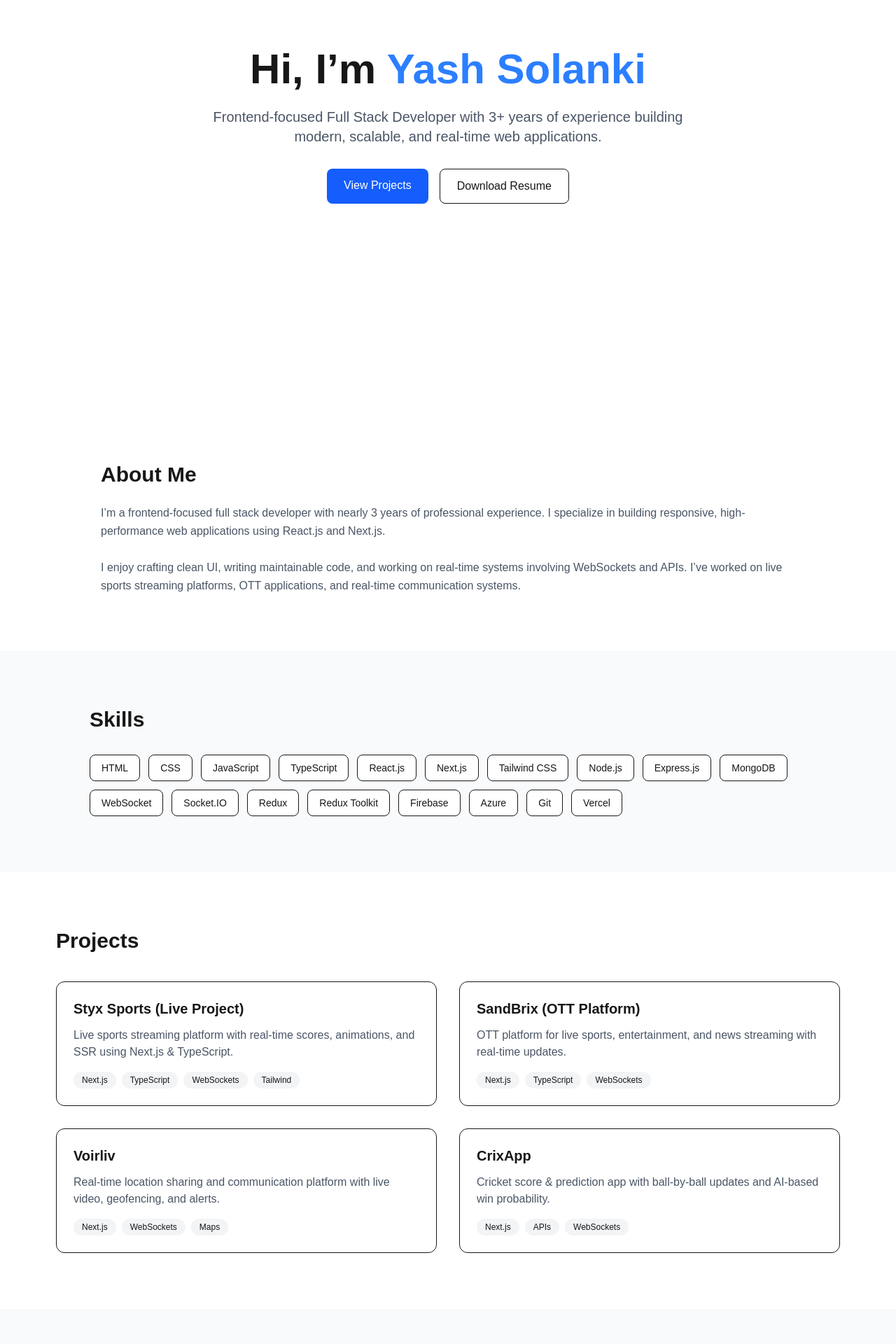
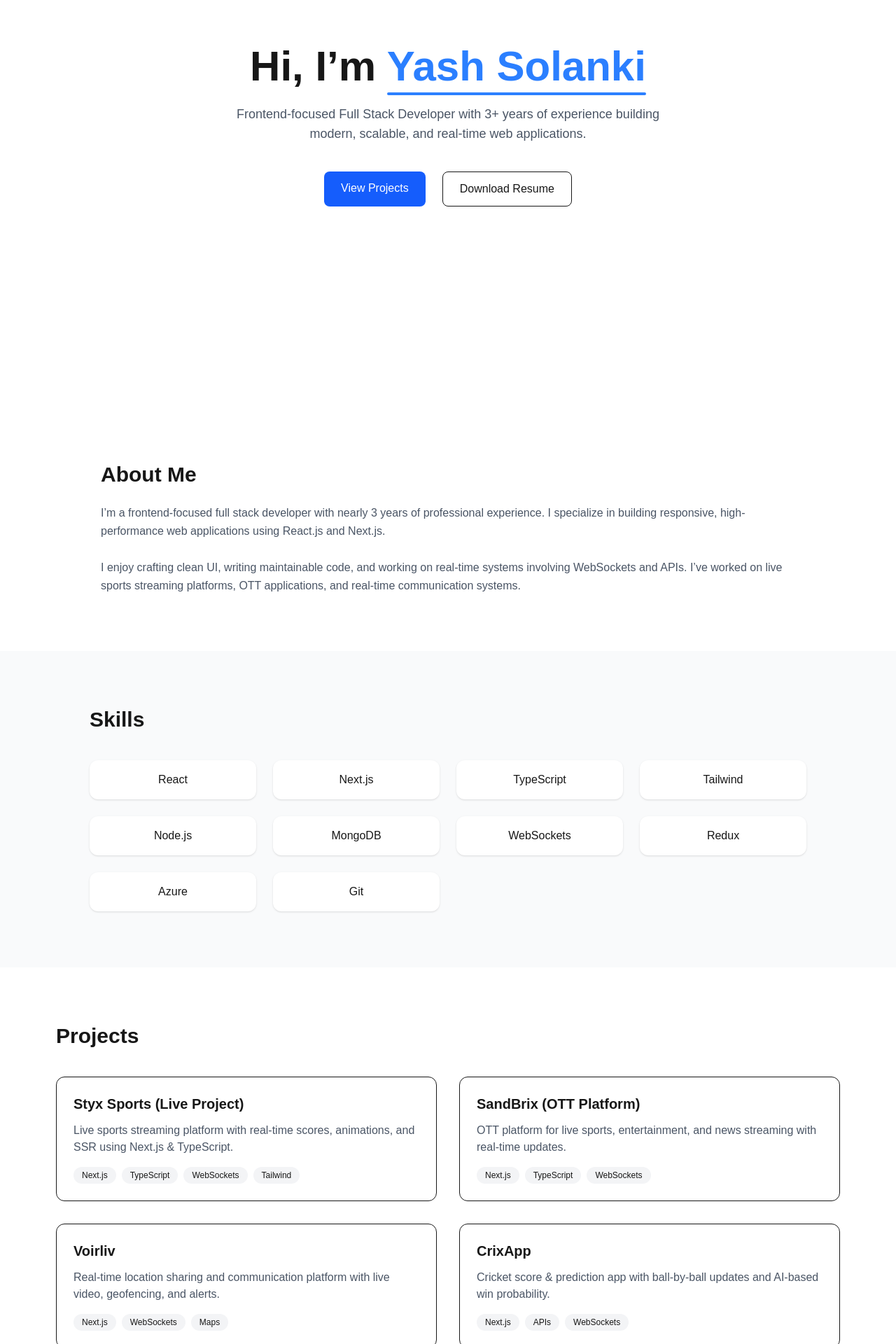
Before and after one commit to Yash0770/portfolio, a Next.js app: page / in a window 1280 px wide. Shown: the part 220-2140 px from the top of the page at 70% size. Built offline with nearby package versions, Linux system fonts and the light colour scheme.

Commit message:
feat: enhance Home page with AnimatedSection components and improve animations across various sections

```diff
--- a/app/page.tsx
+++ b/app/page.tsx
@@ -1,4 +1,5 @@
 import About from "@/components/About";
+import AnimatedSection from "@/components/AnimatedSection";
 import Contact from "@/components/Contact";
 import Hero from "@/components/Hero";
 import Projects from "@/components/Projects";
@@ -9,11 +10,11 @@ export default function Home() {
   return (
     <>
       <Hero/>
-      <About/>
-      <Skills/>
-      <Projects/>
-      <Resume/>
-      <Contact/>
+      <AnimatedSection><About /></AnimatedSection>
+      <AnimatedSection delay={0.1}><Skills /></AnimatedSection>
+      <AnimatedSection delay={0.2}><Projects /></AnimatedSection>
+      <AnimatedSection delay={0.3}><Resume /></AnimatedSection>
+      <AnimatedSection delay={0.4}><Contact /></AnimatedSection>
     </>
   );
 }
--- a/components/AnimatedSection.tsx
+++ b/components/AnimatedSection.tsx
@@ -1,18 +1,24 @@
 "use client";
+
 import { motion } from "framer-motion";
-import { ReactNode } from "react";
 
-type AnimatedSectionProps = {
-  children: ReactNode;
-};
-
-export default function AnimatedSection({ children }: AnimatedSectionProps) {
+export default function AnimatedSection({
+  children,
+  delay = 0,
+}: {
+  children: React.ReactNode;
+  delay?: number;
+}) {
   return (
     <motion.section
-      initial={{ opacity: 0, y: 40 }}
+      initial={{ opacity: 0, y: 60 }}
       whileInView={{ opacity: 1, y: 0 }}
       viewport={{ once: true }}
-      transition={{ duration: 0.6 }}
+      transition={{
+        duration: 0.7,
+        ease: "easeOut",
+        delay,
+      }}
     >
       {children}
     </motion.section>
--- a/components/Contact.tsx
+++ b/components/Contact.tsx
@@ -1,4 +1,3 @@
-
 export default function Contact() {
   return (
     <section id="contact" className="py-20 px-4 max-w-4xl mx-auto text-center">
@@ -9,12 +8,31 @@ export default function Contact() {
       </p>
 
       <div className="mt-6 space-y-2">
-        <p>Email: <span className="font-medium">yashsolanki0728@gmail.com</span></p>
-        <p>Phone: <span className="font-medium">+91 8611234567</span></p>
+        <p>
+          Email: <span className="font-medium">yashsolanki0728@gmail.com</span>
+        </p>
+        <p>
+          Phone: <span className="font-medium">+91 8619556348</span>
+        </p>
 
         <div className="flex justify-center gap-6 mt-4">
-          <a href="#" className="underline">GitHub</a>
-          <a href="#" className="underline">LinkedIn</a>
+          <a
+            href="https://github.com/Yash0770"
+            target="_blank"
+            rel="noopener noreferrer"
+            className="underline"
+          >
+            GitHub
+          </a>
+
+          <a
+            href="https://www.linkedin.com/in/yash-solanki-45a6b41bb/"
+            target="_blank"
+            rel="noopener noreferrer"
+            className="underline"
+          >
+            LinkedIn
+          </a>
         </div>
       </div>
     </section>
--- a/components/Hero.tsx
+++ b/components/Hero.tsx
@@ -1,33 +1,59 @@
+
+"use client";
+
+import { motion } from "framer-motion";
 
 export default function Hero() {
   return (
-    <section className="min-h-screen flex items-center justify-center text-center px-4">
-      <div>
-        <h1 className="text-4xl md:text-6xl font-bold">
-          Hi, I’m <span className="text-blue-500">Yash Solanki</span>
-        </h1>
+    <section className="min-h-screen flex items-center justify-center text-center px-4 relative overflow-hidden">
+      <motion.div
+        initial={{ opacity: 0, scale: 0.95 }}
+        animate={{ opacity: 1, scale: 1 }}
+        transition={{ duration: 0.8 }}
+      >
+        <motion.h1
+          initial={{ y: 20 }}
+          animate={{ y: 0 }}
+          transition={{ delay: 0.2 }}
+          className="text-4xl md:text-6xl font-bold"
+        >
+          Hi, I’m{" "}
+          <span className="text-blue-500 relative">
+            Yash Solanki
+            <span className="absolute left-0 -bottom-2 w-full h-1 bg-blue-500 rounded-full animate-pulse" />
+          </span>
+        </motion.h1>
 
-        <p className="mt-6 text-lg md:text-xl text-gray-600 dark:text-gray-300 max-w-2xl mx-auto">
+        <motion.p
+          initial={{ opacity: 0 }}
+          animate={{ opacity: 1 }}
+          transition={{ delay: 0.4 }}
+          className="mt-6 text-lg text-gray-600 dark:text-gray-300 max-w-2xl mx-auto"
+        >
           Frontend-focused Full Stack Developer with 3+ years of experience
           building modern, scalable, and real-time web applications.
-        </p>
+        </motion.p>
 
-        <div className="mt-8 flex justify-center gap-4 flex-wrap">
+        <motion.div
+          className="mt-10 flex justify-center gap-6 flex-wrap"
+          initial={{ opacity: 0 }}
+          animate={{ opacity: 1 }}
+          transition={{ delay: 0.6 }}
+        >
           <a
             href="#projects"
-            className="px-6 py-3 bg-blue-600 text-white rounded-lg"
+            className="px-6 py-3 bg-blue-600 text-white rounded-lg hover:scale-105 transition"
           >
             View Projects
           </a>
-
           <a
             href="/resume.pdf"
-            className="px-6 py-3 border rounded-lg"
+            className="px-6 py-3 border rounded-lg hover:bg-gray-100 dark:hover:bg-gray-800 transition"
           >
             Download Resume
           </a>
-        </div>
-      </div>
+        </motion.div>
+      </motion.div>
     </section>
   );
 }
--- a/components/Projects.tsx
+++ b/components/Projects.tsx
@@ -1,3 +1,6 @@
+"use client";
+
+import { motion } from "framer-motion";
 
 const projects = [
   {
@@ -29,32 +32,68 @@ const projects = [
 export default function Projects() {
   return (
     <section id="projects" className="py-20 px-4 max-w-6xl mx-auto">
-      <h2 className="text-3xl font-bold mb-10">Projects</h2>
+      {/* Title Animation */}
+      <motion.h2
+        initial={{ opacity: 0, y: 30 }}
+        whileInView={{ opacity: 1, y: 0 }}
+        viewport={{ once: true }}
+        transition={{ duration: 0.6 }}
+        className="text-3xl font-bold mb-10"
+      >
+        Projects
+      </motion.h2>
 
-      <div className="grid md:grid-cols-2 gap-8">
+      {/* Grid Animation */}
+      <motion.div
+        initial="hidden"
+        whileInView="visible"
+        viewport={{ once: true }}
+        variants={{
+          hidden: {},
+          visible: {
+            transition: {
+              staggerChildren: 0.12,
+            },
+          },
+        }}
+        className="grid md:grid-cols-2 gap-8"
+      >
         {projects.map((project) => (
-          <div
+          <motion.div
             key={project.title}
-            className="p-6 border rounded-xl hover:shadow-lg transition"
+            variants={{
+              hidden: { opacity: 0, y: 40 },
+              visible: { opacity: 1, y: 0 },
+            }}
+            whileHover={{
+              y: -8,
+              boxShadow: "0px 20px 40px rgba(0,0,0,0.15)",
+            }}
+            transition={{ type: "spring", stiffness: 180 }}
+            className="p-6 border rounded-xl bg-white dark:bg-gray-900 transition"
           >
-            <h3 className="text-xl font-semibold">{project.title}</h3>
+            <h3 className="text-xl font-semibold">
+              {project.title}
+            </h3>
+
             <p className="mt-3 text-gray-600 dark:text-gray-300">
               {project.description}
             </p>
 
             <div className="mt-4 flex flex-wrap gap-2">
               {project.tech.map((t) => (
-                <span
+                <motion.span
                   key={t}
-                  className="text-xs px-3 py-1 bg-gray-100 dark:bg-gray-800 rounded-full"
+                  whileHover={{ scale: 1.1 }}
+                  className="text-xs px-3 py-1 bg-gray-100 dark:bg-gray-800 rounded-full cursor-default"
                 >
                   {t}
-                </span>
+                </motion.span>
               ))}
             </div>
-          </div>
+          </motion.div>
         ))}
-      </div>
+      </motion.div>
     </section>
   );
 }
--- a/components/Skills.tsx
+++ b/components/Skills.tsx
@@ -1,28 +1,44 @@
+"use client";
+
+import { motion } from "framer-motion";
 
 const skills = [
-  "HTML", "CSS", "JavaScript", "TypeScript",
-  "React.js", "Next.js", "Tailwind CSS",
-  "Node.js", "Express.js", "MongoDB",
-  "WebSocket", "Socket.IO", "Redux", "Redux Toolkit",
-  "Firebase", "Azure", "Git", "Vercel",
+  "React", "Next.js", "TypeScript", "Tailwind",
+  "Node.js", "MongoDB", "WebSockets", "Redux",
+  "Azure", "Git",
 ];
 
 export default function Skills() {
   return (
     <section id="skills" className="py-20 px-4 bg-gray-50 dark:bg-gray-900">
       <div className="max-w-5xl mx-auto">
-        <h2 className="text-3xl font-bold mb-8">Skills</h2>
+        <h2 className="text-3xl font-bold mb-10">Skills</h2>
 
-        <div className="flex flex-wrap gap-3">
+        <motion.div
+          initial="hidden"
+          whileInView="visible"
+          viewport={{ once: true }}
+          variants={{
+            visible: {
+              transition: { staggerChildren: 0.08 },
+            },
+          }}
+          className="grid grid-cols-2 md:grid-cols-4 gap-6"
+        >
           {skills.map((skill) => (
-            <span
+            <motion.div
               key={skill}
-              className="px-4 py-2 bg-white dark:bg-gray-800 border rounded-lg text-sm"
+              variants={{
+                hidden: { opacity: 0, y: 20 },
+                visible: { opacity: 1, y: 0 },
+              }}
+              whileHover={{ y: -6, scale: 1.05 }}
+              className="p-4 bg-white dark:bg-gray-800 rounded-xl text-center shadow-sm cursor-pointer"
             >
               {skill}
-            </span>
+            </motion.div>
           ))}
-        </div>
+        </motion.div>
       </div>
     </section>
   );
```
